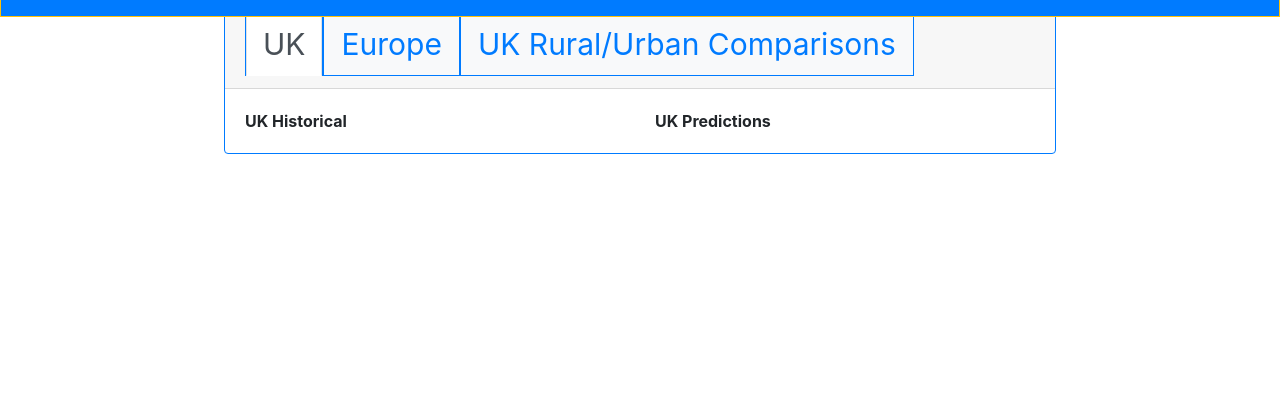
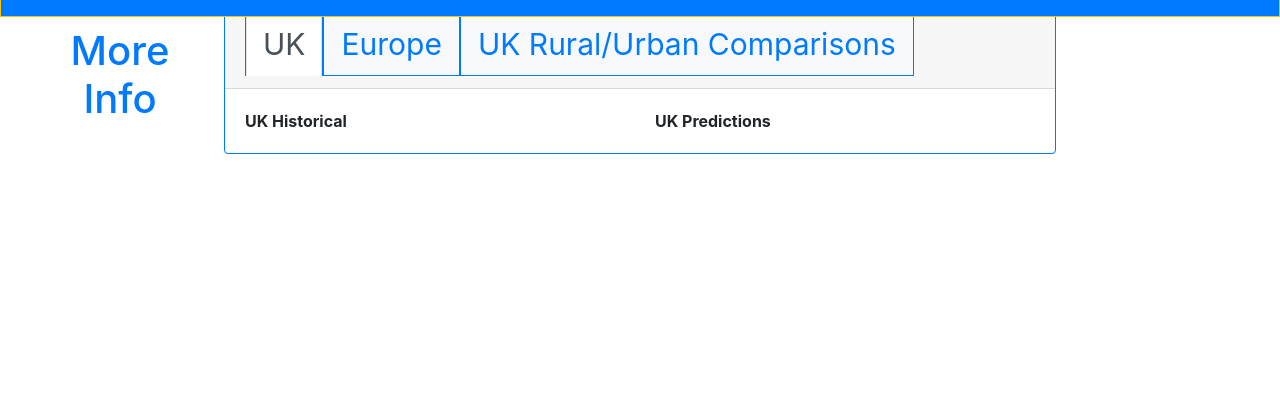
Before and after one commit to yuliiabosher/Fiber-optic-project, a Flask app: template templates/index.html in a window 1280 px wide. Shown: the part 17-420 px from the top of the page. Run offline with Flask 3, Linux system fonts and the light colour scheme; the template is opened without the code that fills it, so the values that code supplies are empty; parts of the project's set-up code (start-up, migrations or seed data) failed here and were passed over; some libraries are stand-ins or nearby versions.

Commit message:
added link

```diff
--- a/templates/index.html
+++ b/templates/index.html
@@ -26,7 +26,7 @@
 		</nav>
 		<div class="container-fluid m-0 p-0" style="height:100">
 			<div class="row m-0 p-3">
-				<div class="col-2"></div>
+				<div class="col-2"><p class="text-primary bg-white p-1 text-center"><br><a class="h1" href="https://github.com/yuliiabosher/Fiber-optic-project/">More Info</a></p></div>
 				<div class="col-8 p-0 m-0">
 				 	<div class="card h-80 w-100 m-0 p-0 border border-primary">
 						 <div class="card-header mt-0 mb-0">
@@ -90,7 +90,8 @@
   						</div>
   					</div>
   				</div>
-  				<div class="col-2"></div>
+  				<div class="col-2">
+  				</div>
 			</div>
 		</div>
 
```
Also changed, not shown: 1 other file.
